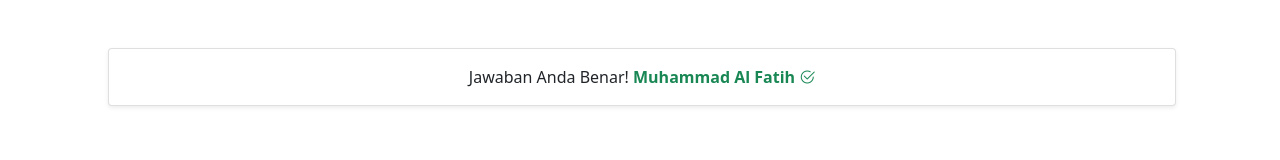
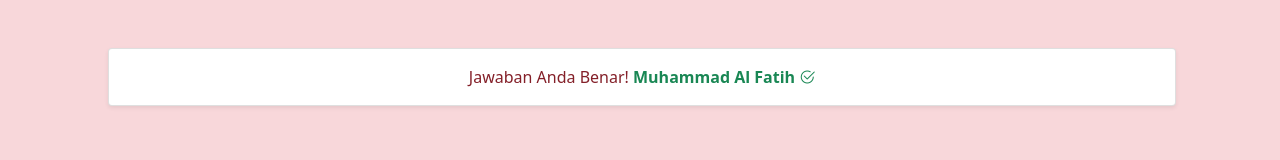
Before and after one commit to agm4r/quiz-rabbaniyun, a plain HTML site: page answer.html in a window 1280 px wide. Drawn offline with nearby package versions, Linux system fonts and the light colour scheme.

Commit message:
menambahkan latar merah muda di answer.html

```diff
--- a/answer.html
+++ b/answer.html
@@ -16,7 +16,7 @@
 
   <title>Hello, world!</title>
 </head>
-<body>
+<body class="list-group-item-danger">
 
 
   <div class="container m-5">
```
